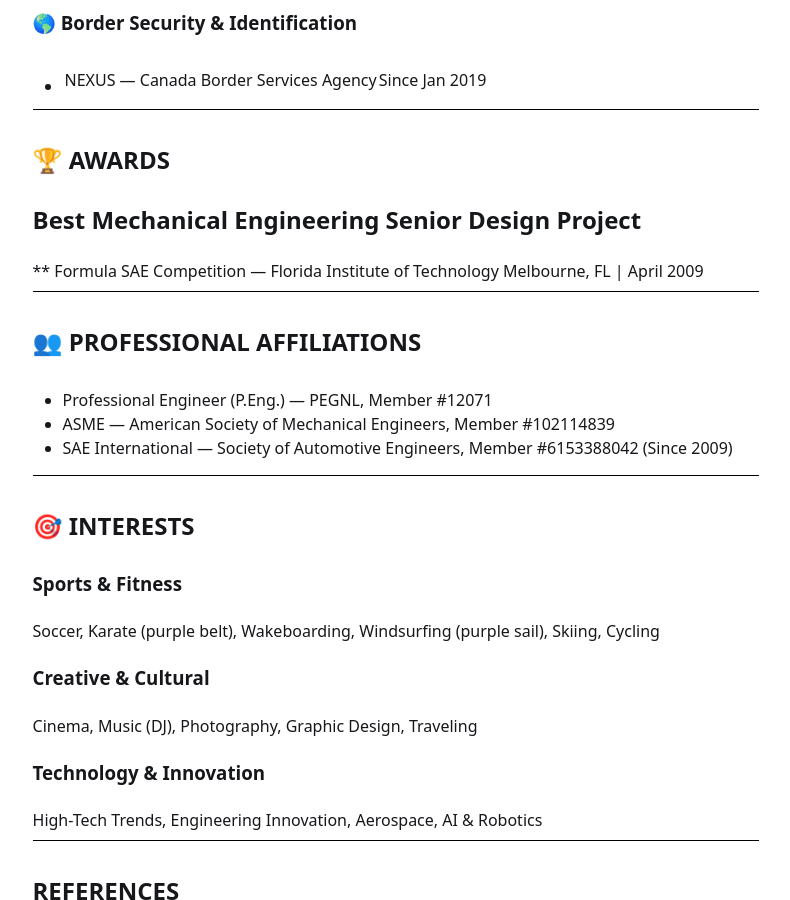
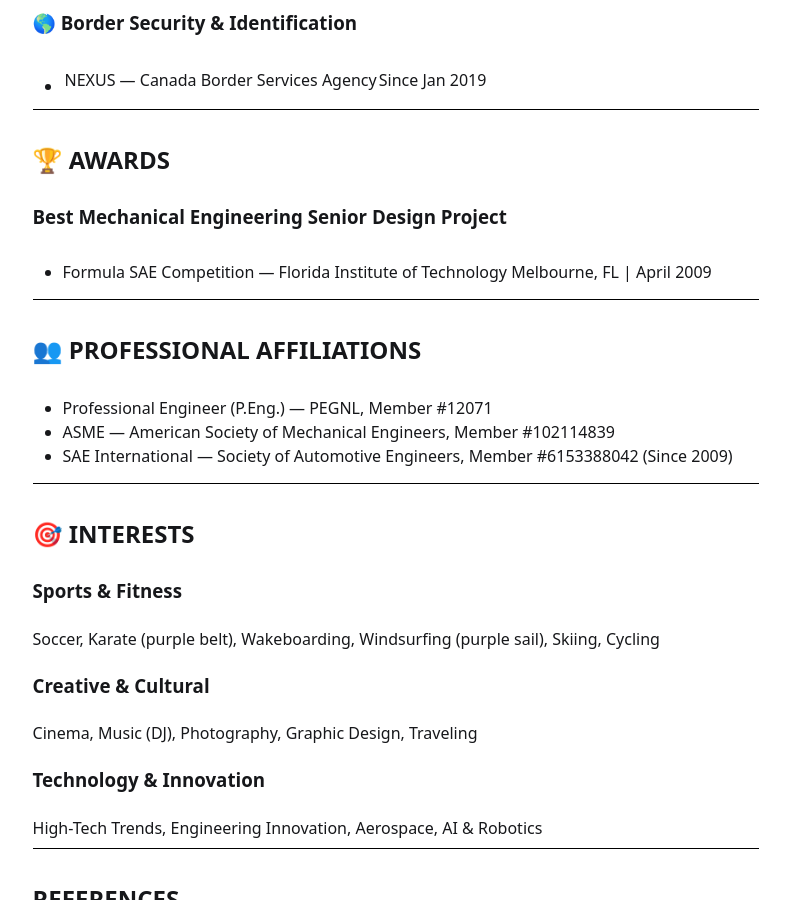
Before and after one commit to casagou/joa, a Jekyll site: the page built from index.md, in a window 1280 px wide and 900 px high, scrolled down 13156 px. Shown: the whole window, without its empty margins (329-1119 px from the left). Built offline with Jekyll 4.4.1, drawn with Linux system fonts in a browser that asks for light colours.

```diff
--- a/index.md
+++ b/index.md
@@ -354,8 +354,8 @@ Engineering Sciences.
 
 # 🏆 AWARDS
 
-## Best Mechanical Engineering Senior Design Project
-** Formula SAE Competition — Florida Institute of Technology
+### Best Mechanical Engineering Senior Design Project
+* Formula SAE Competition — Florida Institute of Technology
 Melbourne, FL | April 2009
 
 ----
```
